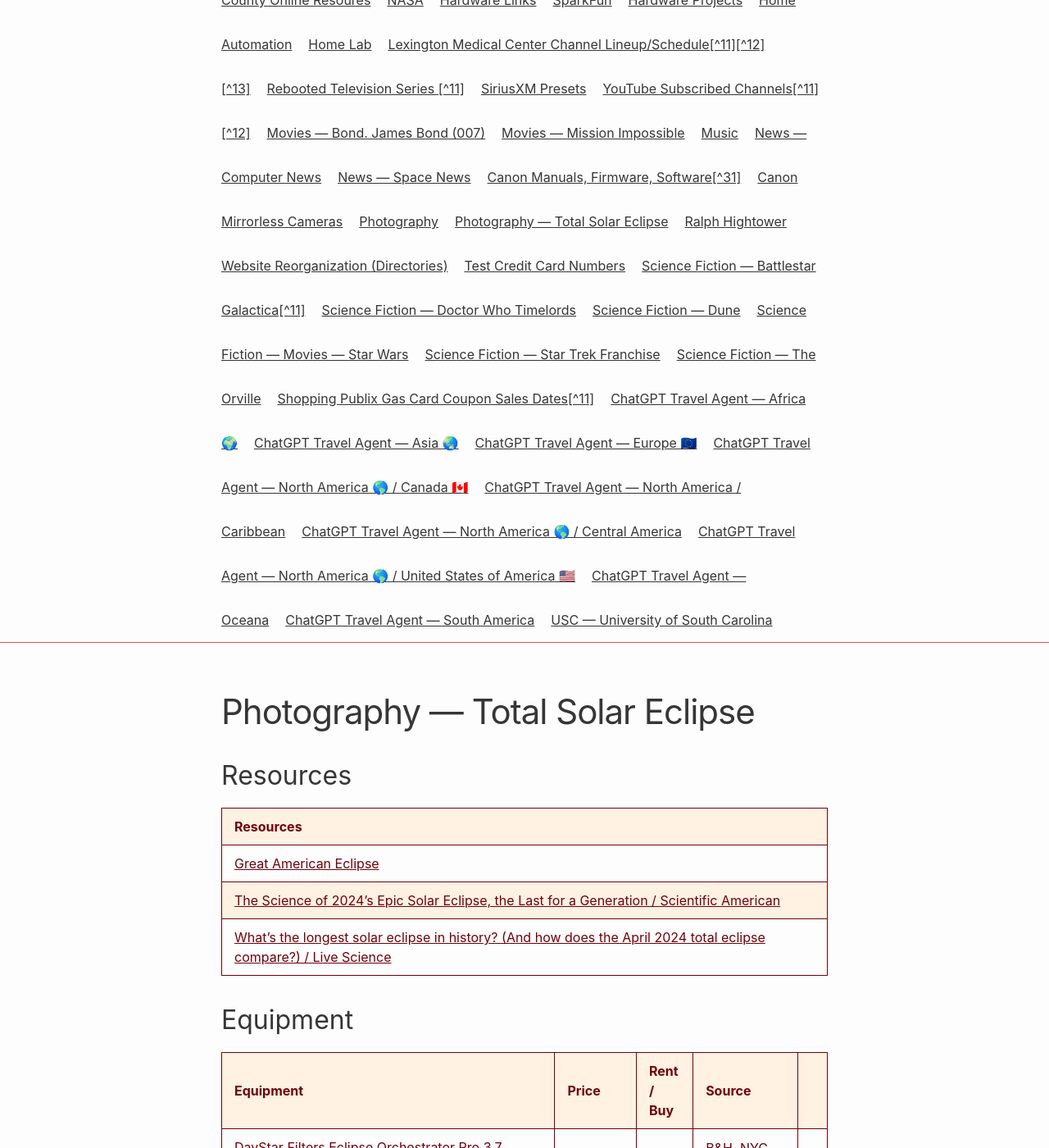
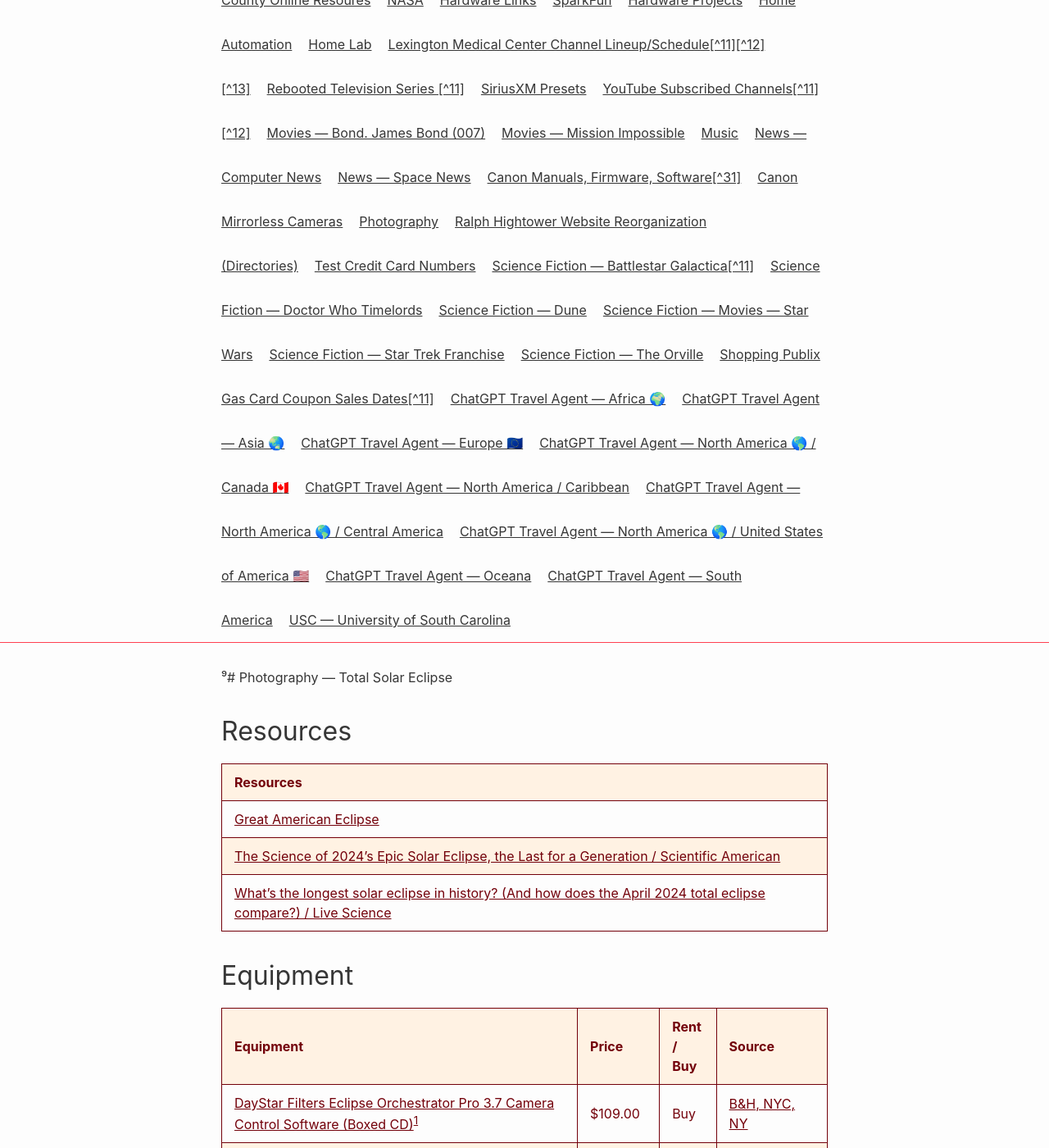
Before and after one commit to RalphHightower/RalphHightower, a Jekyll site: the page built from Photography/SolarEclipse.md, in a window 1280 px wide and 1400 px high, scrolled down 680 px. Shown: the whole window at 82% size. Built offline with Jekyll 4.4.1, drawn with Linux system fonts in a browser that asks for light colours; our own code applies the rules of GitHub Pages for plain Markdown files; some of the changed text lies outside the part shown.

Commit message:
[fix](doc): Update SolarEclipse(fix equipment columns to three)

```diff
--- a/Photography/SolarEclipse.md
+++ b/Photography/SolarEclipse.md
@@ -1,4 +1,4 @@
-# Photography — Total Solar Eclipse
+⁹# Photography — Total Solar Eclipse
 
 ## Resources
 
```
Also changed, not shown: other parts of Photography/SolarEclipse.md (+5 -5 lines).
